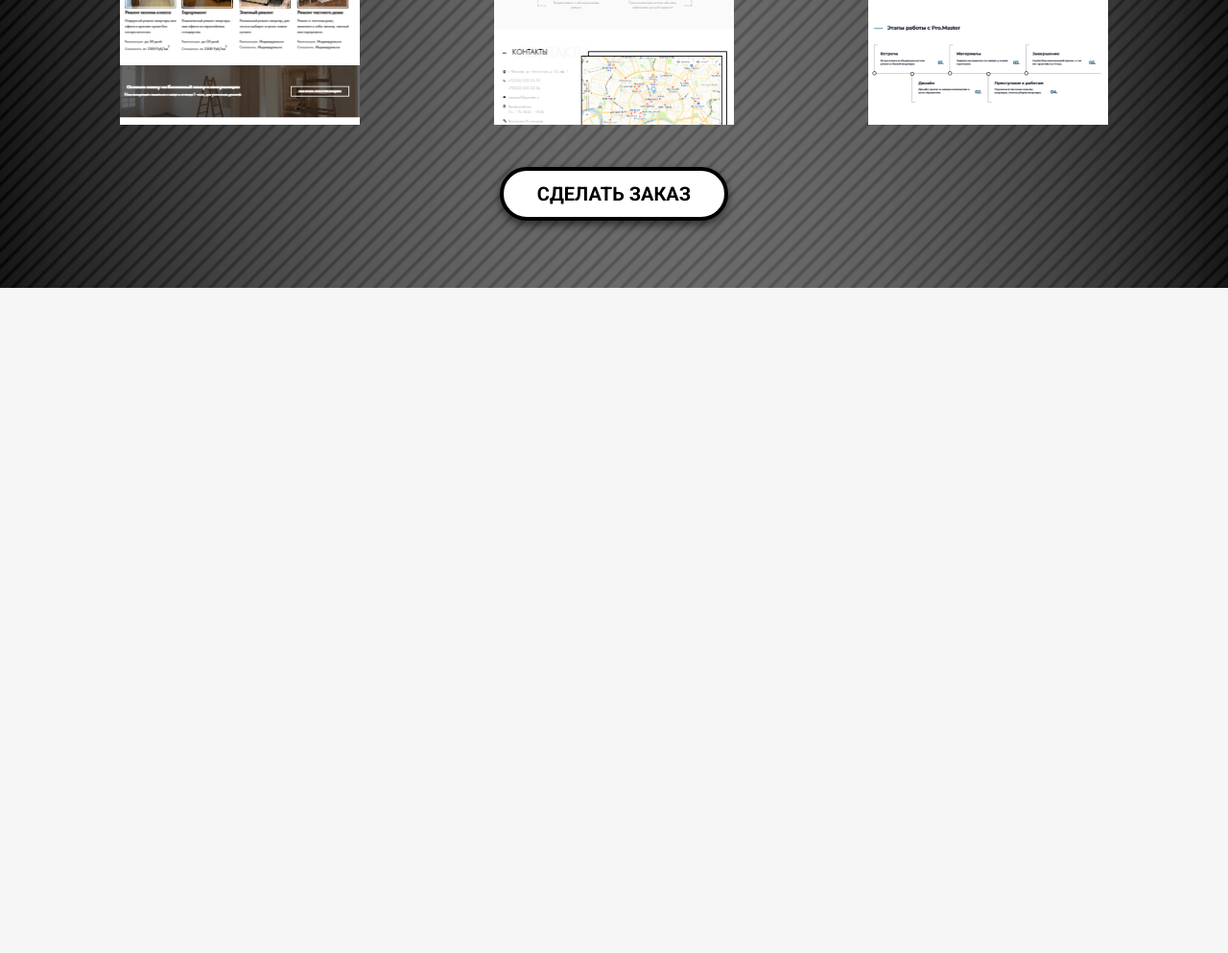
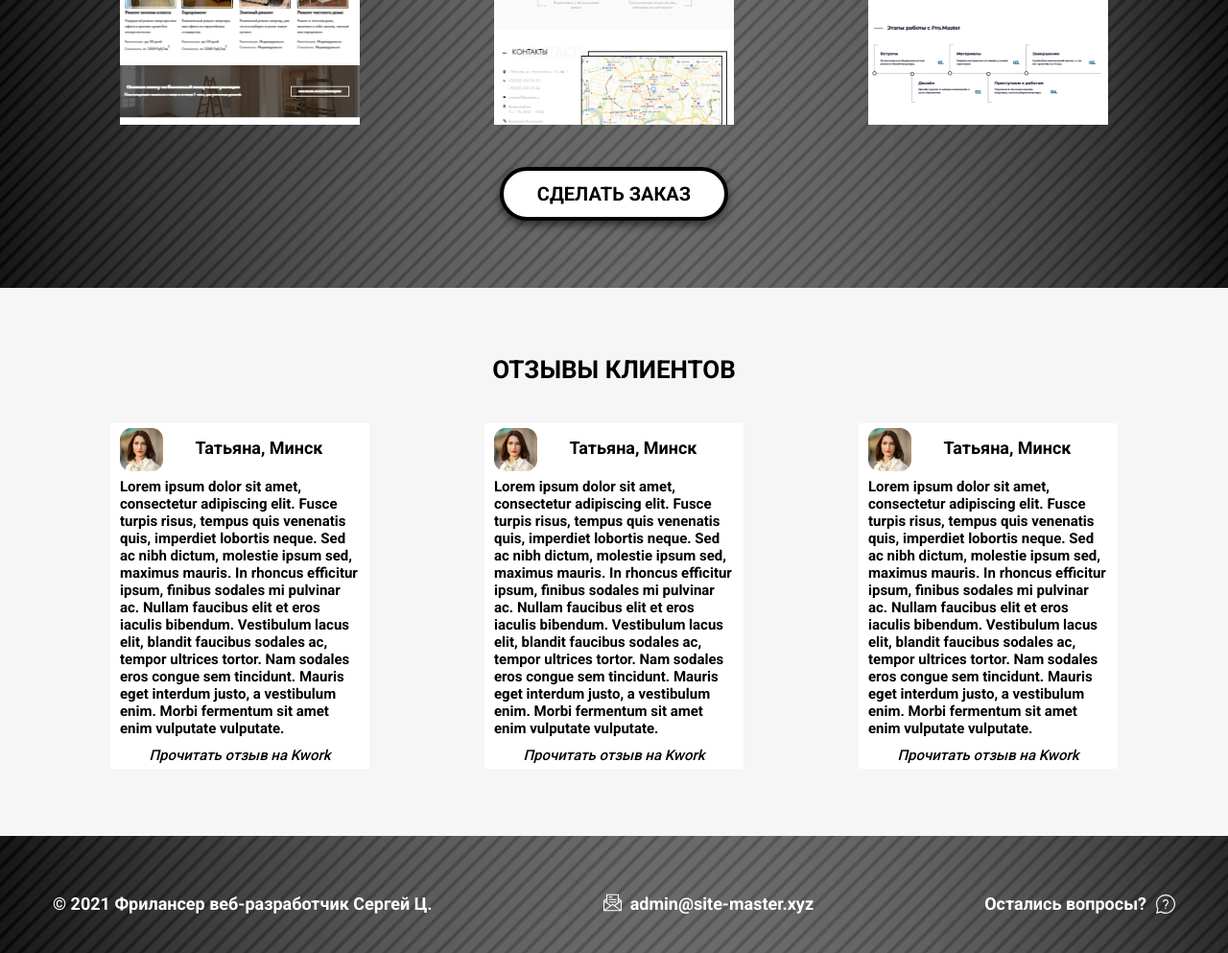
Before and after one commit to SerjTs/portfolio, a website: page app/index.html in a window 1280 px wide. Shown: the part 2454-3447 px from the top of the page at 96% size. Before the commit the page ends 2754 px from the top, so only its background shows below. Drawn offline with nearby package versions, Linux system fonts and the light colour scheme; files that its build step writes are made by us from their sources.

Commit message:
added feedbacks section and footer

```diff
--- a/app/index.html
+++ b/app/index.html
@@ -209,8 +209,84 @@
       </div>
     </section>
 
+    <!-- Отзывы -->
+    <section class="feedbacks">
+      <div class="container">
+        <h2 class="feedbacks__title">
+          Отзывы клиентов
+        </h2>
+        <div class="feedbacks__slider">
+          <div class="feedbacks__slide">
+            <div class="feedbacks__slide-box">
+              <h4 class="feedbacks__slide-title">
+                Татьяна, Минск
+              </h4>
+              <p class="feedbacks__slide-text">
+                Lorem ipsum dolor sit amet, consectetur adipiscing elit. Fusce turpis risus, tempus quis venenatis quis,
+                imperdiet lobortis neque. Sed ac nibh dictum, molestie ipsum sed, maximus mauris. In rhoncus efficitur
+                ipsum, finibus sodales mi pulvinar ac. Nullam faucibus elit et eros iaculis bibendum. Vestibulum lacus
+                elit, blandit faucibus sodales ac, tempor ultrices tortor. Nam sodales eros congue sem tincidunt. Mauris
+                eget interdum justo, a vestibulum enim. Morbi fermentum sit amet enim vulputate vulputate.
+              </p>
+              <a href="https://kwork.ru/user/onillsp" class="feedbacks__slide-author-link" target="_blank">
+                <i>Прочитать отзыв на Kwork</i>
+              </a>
+            </div>
+          </div>
+          <div class="feedbacks__slide">
+            <div class="feedbacks__slide-box">
+              <h4 class="feedbacks__slide-title">
+                Татьяна, Минск
+              </h4>
+              <p class="feedbacks__slide-text">
+                Lorem ipsum dolor sit amet, consectetur adipiscing elit. Fusce turpis risus, tempus quis venenatis quis,
+                imperdiet lobortis neque. Sed ac nibh dictum, molestie ipsum sed, maximus mauris. In rhoncus efficitur
+                ipsum, finibus sodales mi pulvinar ac. Nullam faucibus elit et eros iaculis bibendum. Vestibulum lacus
+                elit, blandit faucibus sodales ac, tempor ultrices tortor. Nam sodales eros congue sem tincidunt. Mauris
+                eget interdum justo, a vestibulum enim. Morbi fermentum sit amet enim vulputate vulputate.
+              </p>
+              <a href="https://kwork.ru/user/onillsp" class="feedbacks__slide-author-link" target="_blank">
+                <i>Прочитать отзыв на Kwork</i>
+              </a>
+            </div>
+          </div>
+          <div class="feedbacks__slide">
+            <div class="feedbacks__slide-box">
+              <h4 class="feedbacks__slide-title">
+                Татьяна, Минск
+              </h4>
+              <p class="feedbacks__slide-text">
+                Lorem ipsum dolor sit amet, consectetur adipiscing elit. Fusce turpis risus, tempus quis venenatis quis,
+                imperdiet lobortis neque. Sed ac nibh dictum, molestie ipsum sed, maximus mauris. In rhoncus efficitur
+                ipsum, finibus sodales mi pulvinar ac. Nullam faucibus elit et eros iaculis bibendum. Vestibulum lacus
+                elit, blandit faucibus sodales ac, tempor ultrices tortor. Nam sodales eros congue sem tincidunt. Mauris
+                eget interdum justo, a vestibulum enim. Morbi fermentum sit amet enim vulputate vulputate.
+              </p>
+              <a href="https://kwork.ru/user/onillsp" class="feedbacks__slide-author-link" target="_blank">
+                <i>Прочитать отзыв на Kwork</i>
+              </a>
+            </div>
+          </div>
+        </div>
+      </div>
+    </section>
+  </main>
 
-  </main>
+  <!-- Footer -->
+  <footer class="footer">
+    <div class="container">
+      <div class="footer__wrapper">
+        <p class="footer__copy">
+          &copy; 2021 Фрилансер веб-разработчик Сергей Ц.
+        </p>
+        <a href="mailto:admin@site-master.xyz" class="footer__email">admin@site-master.xyz</a>
+        <a href="#" class="footer__link-btn">
+          Остались вопросы?
+          <img src="images/question.svg" alt="">
+        </a>
+      </div>
+    </div>
+  </footer>
 
 
   <script src="js/main.min.js"></script>
--- a/app/js/main.js
+++ b/app/js/main.js
@@ -24,6 +24,15 @@ $(function() {
     arrows: false
   });
 
+  $('.feedbacks__slider').slick({
+    infinite: true,
+    slidesToShow: 3,
+    slidesToScroll: 1,
+    dots: false,
+    speed: 300,
+    arrows: false
+  });
+
 });
 
 
--- a/app/scss/_global.scss
+++ b/app/scss/_global.scss
@@ -45,7 +45,8 @@ h3 {
 h4 {
   font-size: 18px;
   font-weight: 700;
-  margin-bottom: 10px;
+  margin-bottom: 20px;
+  text-align: center;
 }
 
 a {
--- a/app/scss/style.scss
+++ b/app/scss/style.scss
@@ -279,6 +279,88 @@
   }
 }
 
+// --- Отзывы ---
+.feedbacks {
+  &__title {
+    color: $dark;
+  }
+  &__slider {
+  }
+  &__slide {
+    padding: 0 20px;
+  }
+  &__slide-box {
+    background-color: #fff;
+    width: 270px;
+    margin: 0 auto;
+    padding: 5px 10px;
+  }
+  &__slide-title {
+    color: $dark;
+    padding-top: 10px;
+    padding-left: 40px;
+    position: relative;
+    &::before {
+      content: '';
+      position: absolute;
+      left: 0;
+      top: 0;
+      width: 45px;
+      height: 45px;
+      background-image: url(../images/feedbacks_1.jpg);
+    }
+  }
+  &__slide-text {
+    color: $dark;
+    font-size: 15px;
+    margin-bottom: 10px;
+  }
+  &__slide-author-link {
+    font-size: 15px;
+    display: block;
+    text-align: center;
+    font-weight: 500;
+  }
+}
+
+// --- Footer ---
+.footer {
+  background-image: url('../images/section_bg.png');
+  background-position: center;
+  background-repeat: no-repeat;
+  background-size: cover;
+  padding: 60px 0 40px;
+  &__wrapper {
+    display: flex;
+    justify-content: space-between;
+  }
+  &__copy {
+  }
+  &__email {
+    color: $light;
+    position: relative;
+    padding-left: 28px;
+    &::before {
+      content: '';
+      position: absolute;
+      top: 0;
+      left: 0;
+      width: 19px;
+      height: 19px;
+      background-image: url(../images/email.svg);
+    }
+  }
+  &__link-btn {
+    color: $light;
+    display: flex;
+    align-items: center;
+    & img {
+      display: inline-block;
+      width: 20px;
+      margin-left: 10px;
+    }
+  }
+}
 
 
 
```
Also changed, not shown: app/images/email.svg (added), app/images/feedbacks_1.jpg (added), app/images/question.svg (added), app/js/main.min.js.
